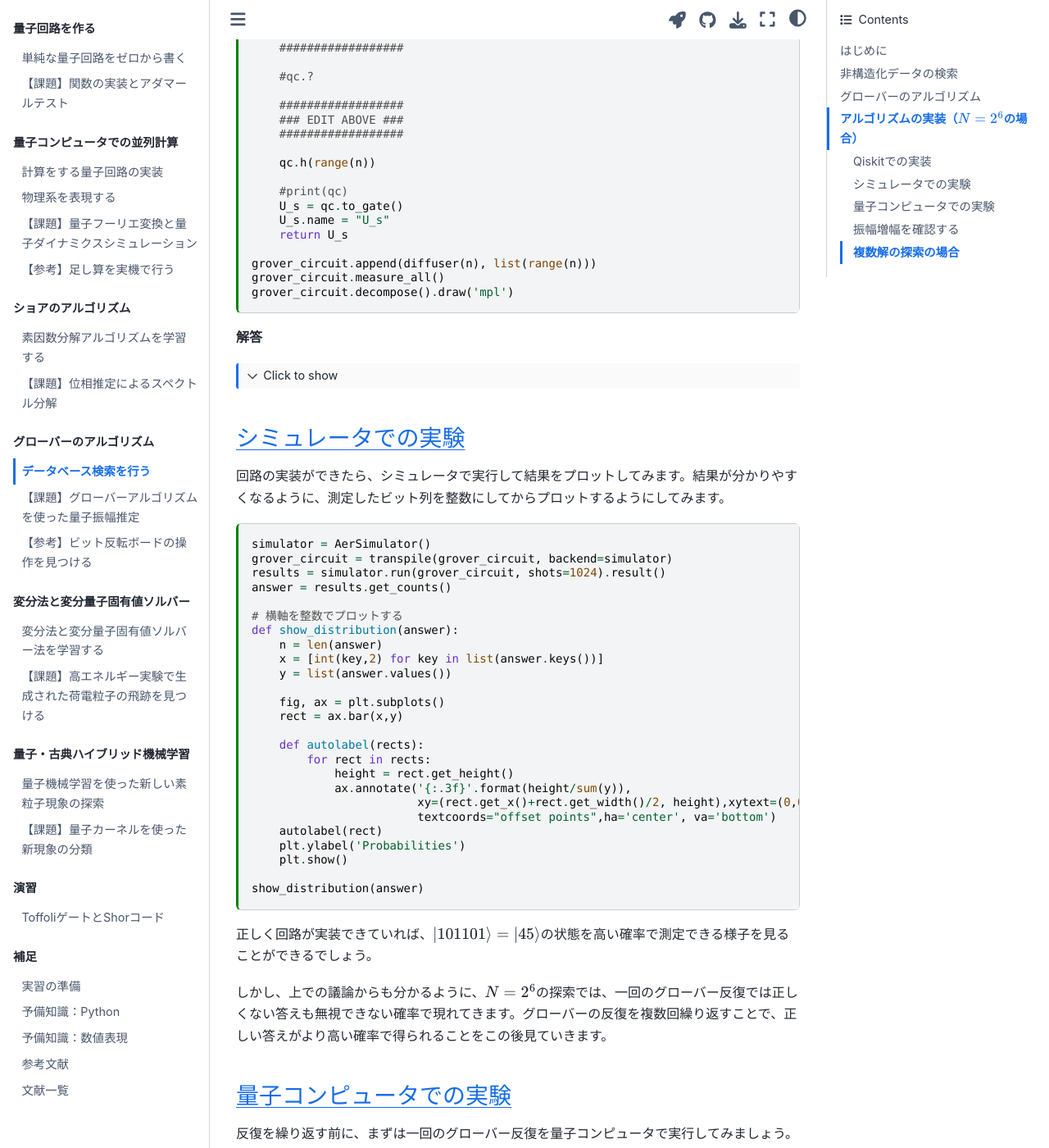
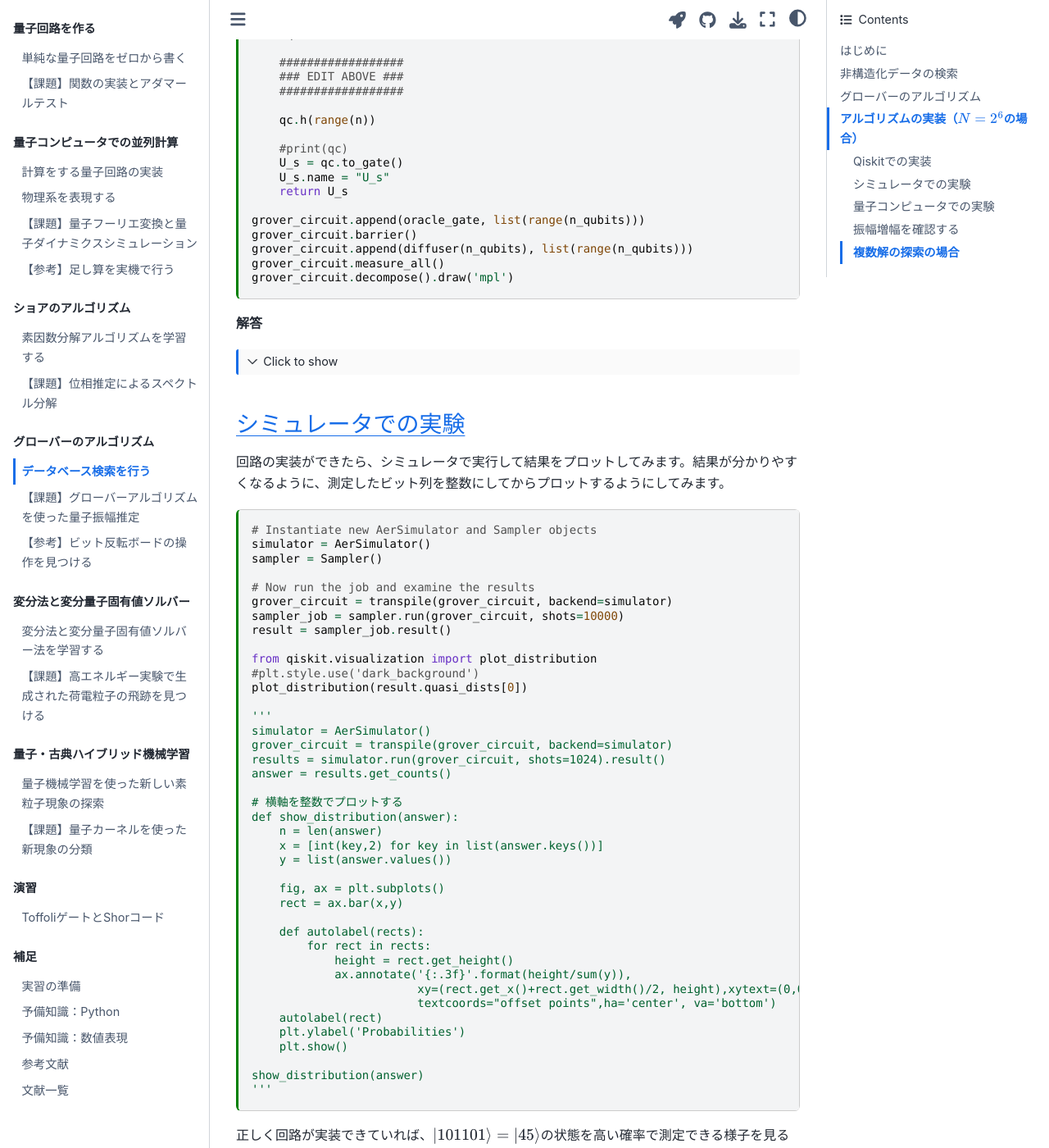
Before and after one commit to UTokyo-ICEPP/qc-workbook, a Jupyter Book: the page built from source/ja/grover.md, in a window 1280 px wide and 1400 px high, scrolled down 8162 px. Shown: the whole window at 82% size. Built offline with Jupyter Book 1.0.4 settings and Sphinx 7.4.7 and the Sphinx Book theme 1.1.4, drawn with Linux system fonts in a browser that asks for light colours; cross-references to code outside the pages are shown as plain code; some of the changed text lies outside the part shown.

Commit message:
updated grover

````diff
--- a/source/ja/grover.md
+++ b/source/ja/grover.md
@@ -363,14 +362,15 @@ slideshow:
 tags: [remove-output]
 ---
 Nsol = 45
-n = 6
+n_qubits = 6
 
-grover_circuit = QuantumCircuit(n)
+grover_circuit = QuantumCircuit(n_qubits)
 
-grover_circuit.h(range(n))
+grover_circuit.h(range(n_qubits))
+grover_circuit.barrier()
 
 # オラクルを作成して、回路に実装
-oracle = QuantumCircuit(n)
+oracle = QuantumCircuit(n_qubits)
 
 ##################
 ### EDIT BELOW ###
@@ -404,9 +401,7 @@ grover_circuit.barrier()
 
 oracle.x(1)
 oracle.x(4)
-oracle.h(n-1)
-oracle.mcx(list(range(n-1)), n-1)
-oracle.h(n-1)
+oracle.mcp(np.pi, list(range(n_qubits-1)), n_qubits-1)
 oracle.x(1)
 oracle.x(4)
 
@@ -453,7 +448,9 @@ def diffuser(n):
     U_s.name = "U_s"
     return U_s
 
-grover_circuit.append(diffuser(n), list(range(n)))
+grover_circuit.append(oracle_gate, list(range(n_qubits)))
+grover_circuit.barrier()
+grover_circuit.append(diffuser(n_qubits), list(range(n_qubits)))
 grover_circuit.measure_all()
 grover_circuit.decompose().draw('mpl')
 ```
@@ -517,6 +512,20 @@ slideshow:
   slide_type: ''
 tags: [remove-output]
 ---
+# Instantiate new AerSimulator and Sampler objects
+simulator = AerSimulator()
+sampler = Sampler()
+
+# Now run the job and examine the results
+grover_circuit = transpile(grover_circuit, backend=simulator)
+sampler_job = sampler.run(grover_circuit, shots=10000)
+result = sampler_job.result()
+
+from qiskit.visualization import plot_distribution
+#plt.style.use('dark_background')
+plot_distribution(result.quasi_dists[0])
+
+'''
 simulator = AerSimulator()
 grover_circuit = transpile(grover_circuit, backend=simulator)
 results = simulator.run(grover_circuit, shots=1024).result()
@@ -542,6 +551,7 @@ def show_distribution(answer):
     plt.show()
 
 show_distribution(answer)
+'''
 ```
 
 +++ {"editable": true, "slideshow": {"slide_type": ""}}
@@ -580,9 +590,8 @@ except AccountNotFoundError:
     service = QiskitRuntimeService(channel='ibm_quantum', token='__paste_your_token_here__', instance=instance)
 
 # 現在稼働中のバックエンド（実機）の中から一番空いているものを選ぶ
-backend = service.least_busy(min_num_qubits=6, filters=operational_backend())
-
-print(f'Jobs will run on {backend.name}')
+backend = service.least_busy(min_num_qubits=n_qubits, simulator=False, operational=True)
+print(f"least busy backend: {backend.name}")
 ```
 
 ```{code-cell} ipython3
@@ -599,9 +608,16 @@ slideshow:
 tags: [raises-exception, remove-output]
 ---
 # 最も空いているバックエンドで回路を実行します。
+grover_circuit = transpile(grover_circuit, backend=backend, optimization_level=3)
 
-grover_circuit = transpile(grover_circuit, backend=backend, optimization_level=3)
-job = backend.run(grover_circuit, shots=1024)
+session = Session(service=service, backend=backend)
+sampler = RuntimeSampler(session=session)
+
+job = sampler.run(qc)
+print(f">>> Job ID: {job.job_id()}")
+print(f">>> Session ID: {job.session_id}")
+print(f">>> Job Status: {job.status()}")
+#job = backend.run(grover_circuit, shots=1024)
 ```
 
 ```{code-cell} ipython3
@@ -615,9 +631,8 @@ pycharm:
 tags: [raises-exception, remove-output]
 ---
 # 計算結果
-results = job.result()
-answer = results.get_counts(grover_circuit)
-show_distribution(answer)
+result = job.result()
+plot_distribution(result.quasi_dists[0])
 ```
 
 シミュレータに比べると結果は非常に悪いですね。。。残念ながら、今の量子コンピュータをそのまま使うとこういう結果になってしまいます。しかし、{ref}`エラー緩和 <measurement_error_mitigation>`等のテクニックを使うことである程度改善することはできます。
@@ -644,11 +659,11 @@ slideshow:
 # 繰り返しの回数
 Niter = 3
 
-grover_circuit_iterN = QuantumCircuit(n)
-grover_circuit_iterN.h(range(n))
+grover_circuit_iterN = QuantumCircuit(n_qubits)
+grover_circuit_iterN.h(range(n_qubits))
 for I in range(Niter):
-    grover_circuit_iterN.append(oracle_gate, list(range(n)))
-    grover_circuit_iterN.append(diffuser(n), list(range(n)))
+    grover_circuit_iterN.append(oracle_gate, list(range(n_qubits)))
+    grover_circuit_iterN.append(diffuser(n_qubits), list(range(n_qubits)))
 grover_circuit_iterN.measure_all()
 grover_circuit_iterN.draw('mpl')
 ```
@@ -663,10 +678,14 @@ pycharm:
 slideshow:
   slide_type: ''
 ---
-grover_circuit_iterN_tr = transpile(grover_circuit_iterN, backend=simulator)
-results = simulator.run(grover_circuit_iterN_tr, shots=1024).result()
-answer = results.get_counts()
-show_distribution(answer)
+grover_circuit_iterN = transpile(grover_circuit_iterN, backend=simulator)
+sampler_job = sampler.run(grover_circuit_iterN, shots=10000)
+result = sampler_job.result()
+plot_distribution(result.quasi_dists[0])
+#grover_circuit_iterN_tr = transpile(grover_circuit_iterN, backend=simulator)
+#results = simulator.run(grover_circuit_iterN_tr, shots=1024).result()
+#answer = results.get_counts()
+#show_distribution(answer)
 ```
 
 +++ {"pycharm": {"name": "#%% md\n"}, "editable": true, "slideshow": {"slide_type": ""}}
@@ -685,24 +704,33 @@ pycharm:
 slideshow:
   slide_type: ''
 ---
+simulator = AerSimulator()
+sampler = Sampler()
+
 x = []
 y = []
 
+shots = 10000
+
 # 例えば10回繰り返す
 for Niter in range(1,11):
-    grover_circuit_iterN = QuantumCircuit(n)
-    grover_circuit_iterN.h(range(n))
+    grover_circuit_iterN = QuantumCircuit(n_qubits)
+    grover_circuit_iterN.h(range(n_qubits))
     for I in range(Niter):
-        grover_circuit_iterN.append(oracle_gate, list(range(n)))
-        grover_circuit_iterN.append(diffuser(n), list(range(n)))
+        grover_circuit_iterN.append(oracle_gate, list(range(n_qubits)))
+        grover_circuit_iterN.append(diffuser(n_qubits), list(range(n_qubits)))
     grover_circuit_iterN.measure_all()
 
-    grover_circuit_iterN_tr = transpile(grover_circuit_iterN, backend=simulator)
-    results = simulator.run(grover_circuit_iterN_tr, shots=1024).result()
-    answer = results.get_counts()
+    grover_circuit_iterN = transpile(grover_circuit_iterN, backend=simulator)
+    sampler_job_iterN = sampler.run(grover_circuit_iterN, shots=shots)
+    results_sim_iterN = sampler_job_iterN.result()
+    #grover_circuit_iterN_tr = transpile(grover_circuit_iterN, backend=simulator)
+    #results = simulator.run(grover_circuit_iterN_tr, shots=1024).result()
+    #answer = results.get_counts()
 
     x.append(Niter)
-    y.append(answer[format(Nsol,'b').zfill(n)])
+    y.append(results_sim_iterN.quasi_dists[0][Nsol]*shots)
+    #y.append(answer[format(Nsol,'b').zfill(n)])
 
 plt.clf()
 plt.scatter(x,y)
@@ -741,51 +769,71 @@ slideshow:
 N1 = 45
 N2 = 26
 
-oracle_2sol = QuantumCircuit(n)
-
 # 45
-oracle_2sol.x(1)
-oracle_2sol.x(4)
-oracle_2sol.h(n-1)
-oracle_2sol.mcx(list(range(n-1)), n-1)
-oracle_2sol.h(n-1)
-oracle_2sol.x(1)
-oracle_2sol.x(4)
+oracle_2sol_1 = QuantumCircuit(n_qubits)
+oracle_2sol_1.x(1)
+oracle_2sol_1.x(4)
+oracle_2sol_1.mcp(np.pi, list(range(n_qubits-1)), n_qubits-1)
+oracle_2sol_1.x(1)
+oracle_2sol_1.x(4)
 
 # 26
-oracle_2sol.x(0)
-oracle_2sol.x(2)
-oracle_2sol.x(5)
-oracle_2sol.h(n-1)
-oracle_2sol.mcx(list(range(n-1)), n-1)
-oracle_2sol.h(n-1)
-oracle_2sol.x(0)
-oracle_2sol.x(2)
-oracle_2sol.x(5)
+oracle_2sol_2 = QuantumCircuit(n_qubits)
+oracle_2sol_2.x(0)
+oracle_2sol_2.x(2)
+oracle_2sol_2.x(5)
+oracle_2sol_2.mcp(np.pi, list(range(n_qubits-1)), n_qubits-1)
+oracle_2sol_2.x(0)
+oracle_2sol_2.x(2)
+oracle_2sol_2.x(5)
+
+oracle_2sol_gate = QuantumCircuit(n_qubits)
+oracle_2sol_gate.append(oracle_2sol_1.to_gate(), list(range(n_qubits)))
+oracle_2sol_gate.barrier()
+oracle_2sol_gate.append(oracle_2sol_2.to_gate(), list(range(n_qubits)))
+oracle_2sol_gate.barrier()
+oracle_2sol_gate.name = "U_w(2sol)"
+oracle_2sol_gate.decompose().draw('mpl')
 
 oracle_2sol_gate = oracle_2sol.to_gate()
 oracle_2sol_gate.name = "U_w(2sol)"
 print(oracle_2sol)
+```
 
++++ {"pycharm": {"name": "#%% md\n"}, "editable": true, "slideshow": {"slide_type": ""}}
+
+```{code-cell} ipython3
+---
+editable: true
+pycharm:
+  name: '#%%
+
+    '
+slideshow:
+  slide_type: ''
+---
 x = []
 y = []
 for Niter in range(1,11):
-    grover_circuit_2sol_iterN = QuantumCircuit(n)
-    grover_circuit_2sol_iterN.h(range(n))
+    grover_circuit_2sol_iterN = QuantumCircuit(n_qubits)
+    grover_circuit_2sol_iterN.h(range(n_qubits))
     for I in range(Niter):
-        grover_circuit_2sol_iterN.append(oracle_2sol_gate, list(range(n)))
-        grover_circuit_2sol_iterN.append(diffuser(n), list(range(n)))
+        grover_circuit_2sol_iterN.append(oracle_2sol_gate, list(range(n_qubits)))
+        grover_circuit_2sol_iterN.append(diffuser(n_qubits), list(range(n_qubits)))
     grover_circuit_2sol_iterN.measure_all()
     #print('-----  Niter =',Niter,' -----------')
     #print(grover_circuit_2sol_iterN)
 
-    grover_circuit_2sol_iterN_tr = transpile(grover_circuit_2sol_iterN, backend=simulator)
-    results = simulator.run(grover_circuit_2sol_iterN_tr, shots=1024).result()
-    answer = results.get_counts()
-    #show_distribution(answer)
+    grover_circuit_2sol_iterN = transpile(grover_circuit_2sol_iterN, backend=simulator)
+    sampler_job_2sol_iterN = sampler.run(grover_circuit_2sol_iterN, shots=shots)
+    results_sim_2sol_iterN = sampler_job_2sol_iterN.result()
+    #grover_circuit_2sol_iterN_tr = transpile(grover_circuit_2sol_iterN, backend=simulator)
+    #results = simulator.run(grover_circuit_2sol_iterN_tr, shots=1024).result()
+    #nswer = results.get_counts()
 
     x.append(Niter)
-    y.append(answer[format(N1,'06b')]+answer[format(N2,'06b')])
+    y.append((results_sim_2sol_iterN.quasi_dists[0][N1]+results_sim_2sol_iterN.quasi_dists[0][N2])*shots)
+    #y.append(answer[format(N1,'06b')]+answer[format(N2,'06b')])
 
 plt.clf()
 plt.scatter(x,y)
````
Also changed, not shown: other parts of source/ja/grover.md (+5 -11 lines), source/ja/qae_grover.md (+7 -7 lines), source/ja/shor.md (+2 -1 lines).
